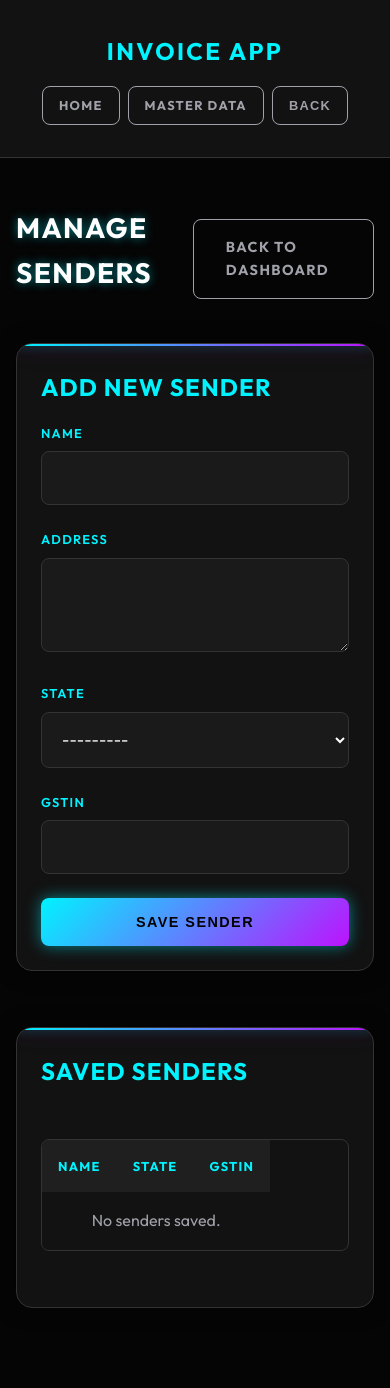
After one commit to singh7970/invoice-app, a Django app: page /master-data/senders/ in a window 390 px wide. The commit adds this page. Run offline with Django 5.2, Linux system fonts and the light colour scheme; data that the repository does not hold is empty.

Commit message:
fix_mobile_view

```diff
--- a/invoices/static/css/style.css
+++ b/invoices/static/css/style.css
@@ -317,8 +317,32 @@ textarea:focus {
     font-size: 0.8rem;
 }
 
+/* Page Header */
+.page-header {
+    display: flex;
+    justify-content: space-between;
+    align-items: center;
+    margin-bottom: 2rem;
+}
+
 /* Responsive */
 @media (max-width: 768px) {
+    .page-header {
+        flex-direction: column;
+        gap: 1.5rem;
+        text-align: center;
+    }
+
+    .container {
+        padding: 1rem;
+        width: 100%;
+    }
+
+    .card {
+        padding: 1.5rem;
+        border-radius: 1rem;
+    }
+
     .navbar-content {
         flex-direction: column;
         gap: 1rem;
@@ -329,11 +353,13 @@ textarea:focus {
         width: 100%;
         justify-content: center;
         flex-wrap: wrap;
+        gap: 0.5rem;
     }
 
     .grid-2,
     .grid-3 {
         grid-template-columns: 1fr;
+        gap: 1.5rem;
     }
 
     .invoice-header {
@@ -347,6 +373,7 @@ textarea:focus {
 
     .invoice-totals {
         width: 100%;
+        margin-top: 2rem;
     }
 
     /* Scrollable Tables */
@@ -354,6 +381,31 @@ textarea:focus {
         display: block;
         overflow-x: auto;
         white-space: nowrap;
+        -webkit-overflow-scrolling: touch;
+    }
+
+    /* Form adjustments */
+    .item-row {
+        display: grid;
+        grid-template-columns: 1fr 1fr !important;
+        gap: 1rem !important;
+        padding: 1rem;
+        background: var(--bg-input);
+        border: 1px solid var(--border);
+        border-radius: 0.5rem;
+        margin-bottom: 1rem;
+    }
+
+    .item-row .form-group:first-child {
+        grid-column: 1 / -1;
+    }
+
+    h1 {
+        font-size: 1.75rem;
+    }
+
+    h2 {
+        font-size: 1.5rem;
     }
 }
 
--- a/invoices/templates/invoices/base.html
+++ b/invoices/templates/invoices/base.html
@@ -17,7 +17,7 @@
             </a>
             <div class="navbar-links">
                 <a href="{% url 'create_invoice' %}" class="btn btn-secondary btn-sm">Home</a>
-                <a href="{% url 'master_data' %}" class="btn btn-secondary btn-sm">Master Data</a>
+                <a href="{% url 'master_dashboard' %}" class="btn btn-secondary btn-sm">Master Data</a>
                 {% if request.resolver_match.url_name != 'create_invoice' %}
                 <button onclick="history.back()" class="btn btn-secondary btn-sm">Back</button>
                 {% endif %}
--- a/invoices/templates/invoices/invoice_form.html
+++ b/invoices/templates/invoices/invoice_form.html
@@ -4,9 +4,9 @@
 
 {% block content %}
 <div class="card">
-    <div style="display: flex; justify-content: space-between; align-items: center; margin-bottom: 2rem;">
+    <div class="page-header">
         <h1>Create New Invoice</h1>
-        <a href="{% url 'master_data' %}" class="btn btn-secondary">Manage Master Data</a>
+        <a href="{% url 'master_dashboard' %}" class="btn btn-secondary">Manage Master Data</a>
     </div>
 
     <form method="post">
--- /dev/null
+++ b/invoices/templates/invoices/sender_list.html
@@ -0,0 +1,64 @@
+{% extends 'invoices/base.html' %}
+
+{% block title %}Manage Senders{% endblock %}
+
+{% block content %}
+<div style="display: flex; justify-content: space-between; align-items: center; margin-bottom: 2rem;">
+    <h1>Manage Senders</h1>
+    <a href="{% url 'master_dashboard' %}" class="btn btn-secondary">Back to Dashboard</a>
+</div>
+
+<div class="grid-2">
+    <div class="card">
+        <h2>Add New Sender</h2>
+        <form method="post">
+            {% csrf_token %}
+            <div class="form-group">
+                <label>Name</label>
+                {{ form.name }}
+            </div>
+            <div class="form-group">
+                <label>Address</label>
+                {{ form.address }}
+            </div>
+            <div class="form-group">
+                <label>State</label>
+                {{ form.state }}
+            </div>
+            <div class="form-group">
+                <label>GSTIN</label>
+                {{ form.gstin }}
+            </div>
+            <button type="submit" class="btn btn-primary" style="width: 100%;">Save Sender</button>
+        </form>
+    </div>
+
+    <div class="card">
+        <h2>Saved Senders</h2>
+        <div style="overflow-x: auto;">
+            <table class="invoice-table">
+                <thead>
+                    <tr>
+                        <th>Name</th>
+                        <th>State</th>
+                        <th>GSTIN</th>
+                    </tr>
+                </thead>
+                <tbody>
+                    {% for sender in senders %}
+                    <tr>
+                        <td>{{ sender.name }}</td>
+                        <td>{{ sender.get_state_display }}</td>
+                        <td>{{ sender.gstin|default:"-" }}</td>
+                    </tr>
+                    {% empty %}
+                    <tr>
+                        <td colspan="3" style="text-align: center;">No senders saved.</td>
+                    </tr>
+                    {% endfor %}
+                </tbody>
+            </table>
+        </div>
+    </div>
+</div>
+{% endblock %}
--- a/invoices/urls.py
+++ b/invoices/urls.py
@@ -3,6 +3,9 @@ from . import views
 
 urlpatterns = [
     path('', views.create_invoice, name='create_invoice'),
-    path('master-data/', views.master_data, name='master_data'),
+    path('master-data/', views.master_dashboard, name='master_dashboard'),
+    path('master-data/senders/', views.sender_list, name='sender_list'),
+    path('master-data/clients/', views.client_list, name='client_list'),
+    path('master-data/products/', views.product_list, name='product_list'),
     path('invoice/<int:pk>/', views.invoice_detail, name='invoice_detail'),
 ]
--- a/invoices/views.py
+++ b/invoices/views.py
@@ -3,31 +3,41 @@ import datetime
 from .models import Invoice, Sender, Client, Product
 from .forms import InvoiceForm, LineItemFormSet, SenderForm, ClientForm, ProductForm
 
-def master_data(request):
+def master_dashboard(request):
+    return render(request, 'invoices/master_dashboard.html')
+
+def sender_list(request):
     senders = Sender.objects.all()
+    if request.method == 'POST':
+        form = SenderForm(request.POST)
+        if form.is_valid():
+            form.save()
+            return redirect('sender_list')
+    else:
+        form = SenderForm()
+    return render(request, 'invoices/sender_list.html', {'senders': senders, 'form': form})
+
+def client_list(request):
     clients = Client.objects.all()
+    if request.method == 'POST':
+        form = ClientForm(request.POST)
+        if form.is_valid():
+            form.save()
+            return redirect('client_list')
+    else:
+        form = ClientForm()
+    return render(request, 'invoices/client_list.html', {'clients': clients, 'form': form})
+
+def product_list(request):
     products = Product.objects.all()
-
     if request.method == 'POST':
-        if 'add_sender' in request.POST:
-            form = SenderForm(request.POST)
-            if form.is_valid(): form.save()
-        elif 'add_client' in request.POST:
-            form = ClientForm(request.POST)
-            if form.is_valid(): form.save()
-        elif 'add_product' in request.POST:
-            form = ProductForm(request.POST)
-            if form.is_valid(): form.save()
-        return redirect('master_data')
-
-    return render(request, 'invoices/master_data.html', {
-        'senders': senders,
-        'clients': clients,
-        'products': products,
-        'sender_form': SenderForm(),
-        'client_form': ClientForm(),
-        'product_form': ProductForm(),
-    })
+        form = ProductForm(request.POST)
+        if form.is_valid():
+            form.save()
+            return redirect('product_list')
+    else:
+        form = ProductForm()
+    return render(request, 'invoices/product_list.html', {'products': products, 'form': form})
 
 def create_invoice(request):
     if request.method == 'POST':
```
Also changed, not shown: invoices/templates/invoices/client_list.html (added, +64 -0 lines), invoices/templates/invoices/master_dashboard.html (added, +30 -0 lines), invoices/templates/invoices/product_list.html (added, +60 -0 lines).
